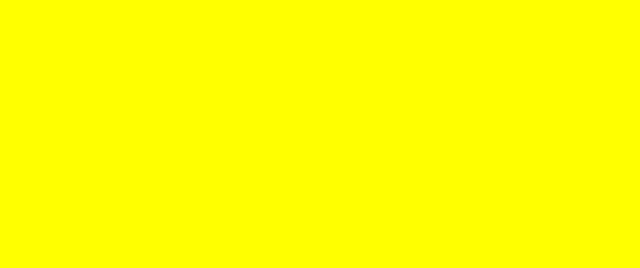
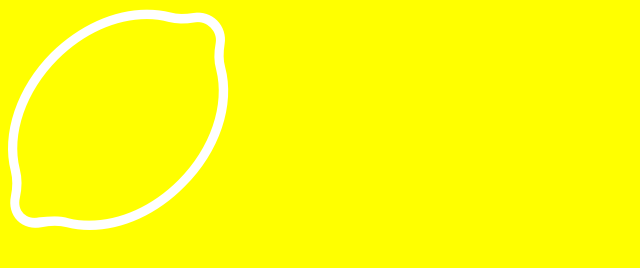
Before and after one commit to arirawr/git-workshop, a plain HTML site: page index.html in a window 1280 px wide. Shown: the whole page, without its empty margins (0-640 px from the left). Drawn offline with Linux system fonts and the light colour scheme.

Commit message:
Add lemon

```diff
--- a/index.html
+++ b/index.html
@@ -3,6 +3,6 @@
     <title>Citron Digital</title>
   </head>
   <body style="background-color:yellow">
-
+    <img src="lemon.png"/>
   </body>
 </html>
```
